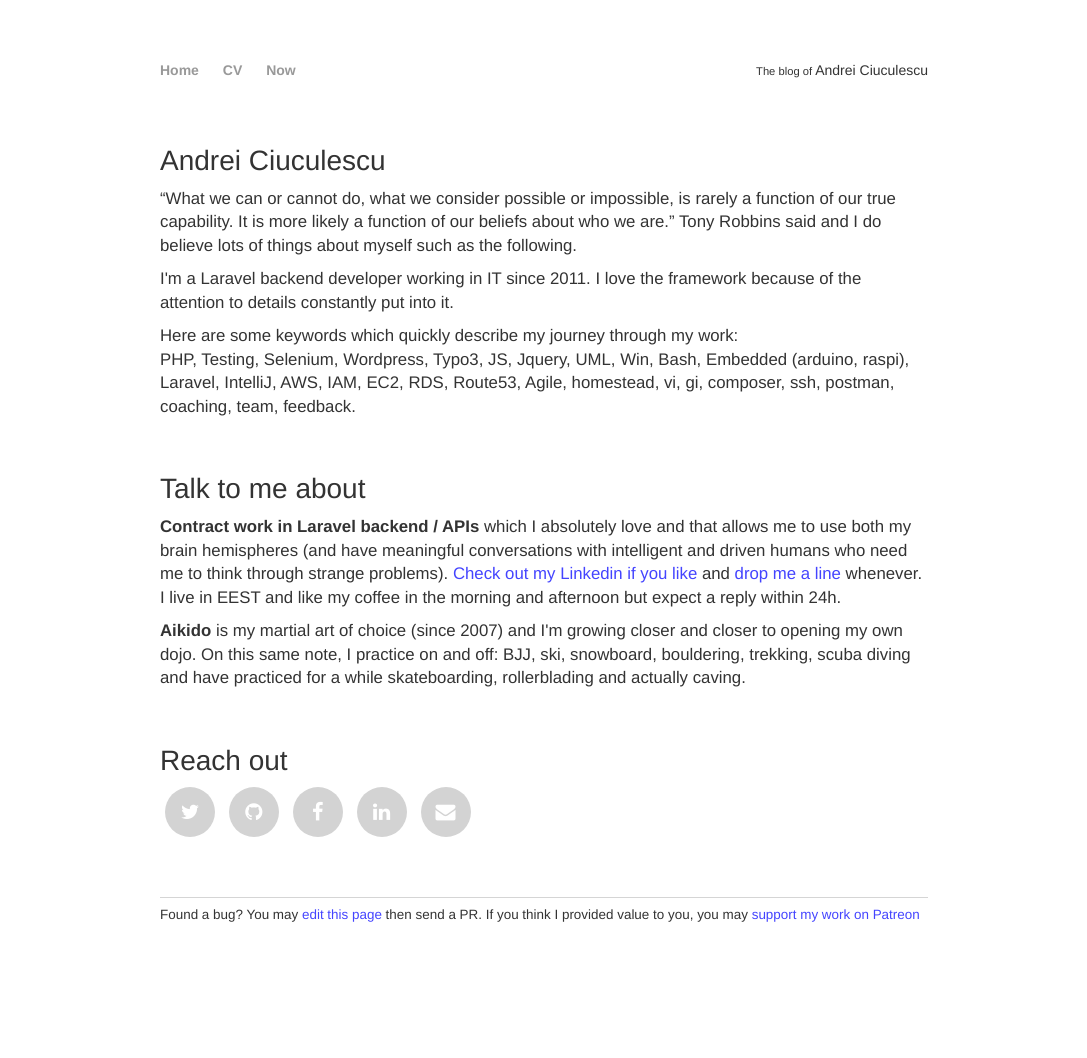
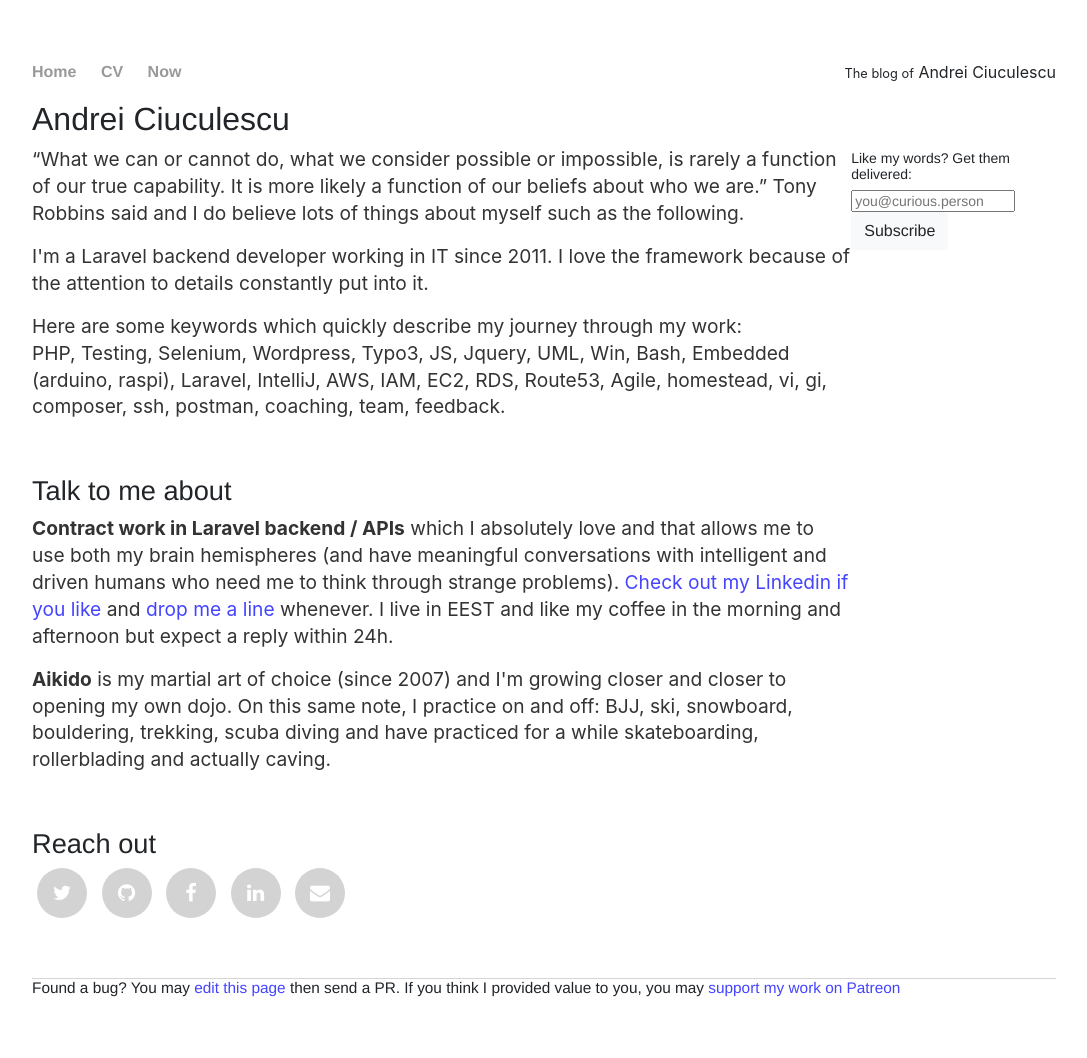
Before and after one commit to anrei0000/anrei0000.github.io, a Jekyll site: the page built from cv/index.html, in a window 1280 px wide. Shown: the whole page, without its empty margins (96-1183 px from the left). Built offline with Jekyll 4.4.1, drawn with Linux system fonts in a browser that asks for light colours; nearby versions of some CDN libraries; comment, search, counter and statistics services are not loaded; a style sheet for code colours, icons or effects is not loaded; before the commit the page ends 982 px from its top, so only the background shows below that.

Commit message:
- add subscription

```diff
--- a/_layouts/default.html
+++ b/_layouts/default.html
@@ -1,24 +1,9 @@
 <!DOCTYPE html>
 <html>
 <head>
-    <!-- Global site tag (gtag.js) - Google Analytics -->
-    <!--     <script async src="https://www.googletagmanager.com/gtag/js?id=UA-141373699-1"></script>
-        <script>
-            window.dataLayer = window.dataLayer || [];
-
-            function gtag() {
-                dataLayer.push(arguments);
-            }
-
-            gtag('js', new Date());
-
-            gtag('config', 'UA-141373699-1', {'allow_ad_personalization_signals': false, 'anonymize_ip': true});
-        </script>
-     -->
     <title>{{ page.title }}</title>
     <link rel=icon href=/resources/anrei0000_logo.png>
-    <link rel="stylesheet"
-          href="https://maxcdn.bootstrapcdn.com/bootstrap/3.3.5/css/bootstrap.min.css">
+    <link rel="stylesheet" href="https://maxcdn.bootstrapcdn.com/bootstrap/4.0.0/css/bootstrap.min.css" integrity="sha384-Gn5384xqQ1aoWXA+058RXPxPg6fy4IWvTNh0E263XmFcJlSAwiGgFAW/dAiS6JXm" crossorigin="anonymous">
     <link rel="stylesheet"
           href="https://maxcdn.bootstrapcdn.com/font-awesome/4.5.0/css/font-awesome.min.css">
     <link rel="stylesheet"
@@ -29,6 +14,7 @@
     <link rel="stylesheet" type="text/css" href="/css/social.css">
 </head>
 <body>
+<div class="top">
     <div style="display: flex; justify-content: space-between">
         <nav>
             <ul>
@@ -36,7 +22,7 @@
                 <!--        <li><a href="/about">About</a></li>-->
                 <li><a href="/cv">CV</a></li>
                 <li><a href="/now">Now</a></li>
-            <!-- <li><a href="/links">Links</a></li> -->
+                <!-- <li><a href="/link s">Links</a></li> -->
                 <!-- <li><a href="/blog">Blog</a></li> -->
             </ul>
         </nav>
@@ -44,22 +30,47 @@
             <span style="font-size: 80%">The blog of</span> Andrei Ciuculescu
         </span>
     </div>
+</div>
 
+<div class="content" style="display: flex;  flex-wrap: wrap; ">
+    <div class="content-inside" style="flex: 1 70%;">
         {{ content }}
+    </div>
+    <div class="sidebar" style="flex: 1 10%; padding-top: 50px;">
+
+        <div class="signup">
+            <!-- Begin Mailchimp Signup Form -->
+            <link href="//cdn-images.mailchimp.com/embedcode/classic-10_7.css" rel="stylesheet" type="text/css">
+            <style type="text/css">
+                #mc_embed_signup{background:#fff; clear:left; font:14px Helvetica,Arial,sans-serif; }
+                /* Add your own Mailchimp form style overrides in your site stylesheet or in this style block.
+                   We recommend moving this block and the preceding CSS link to the HEAD of your HTML file. */
+            </style>
+
+            <div id="mc_embed_signup">
+                <form action="https://imiasum.us16.list-manage.com/subscribe/post?u=d3580c2f137194281a157e2cd&amp;id=0c27242e38" method="post" id="mc-embedded-subscribe-form" name="mc-embedded-subscribe-form" class="validate" target="_blank" novalidate>
+                    <div id="mc_embed_signup_scroll">
+                        <div class="mc-field-group">
+                            <label for="mce-EMAIL">Like my words? Get them delivered: </label>
+                            <input type="email" value="" placeholder="you@curious.person" name="EMAIL" class="required email" id="mce-EMAIL">
+                        </div>
+                        <div id="mce-responses" class="clear">
+                            <div class="response" id="mce-error-response" style="display:none"></div>
+                            <div class="response" id="mce-success-response" style="display:none"></div>
+                        </div>    <!-- real people should not fill this in and expect good things - do not remove this or risk form bot signups-->
+                        <div style="position: absolute; left: -5000px;" aria-hidden="true"><input type="text" name="b_d3580c2f137194281a157e2cd_0c27242e38" tabindex="-1" value=""></div>
+                        <div class="clear"><input type="submit" value="Subscribe" name="subscribe" id="mc-embedded-subscribe" class="btn btn-light"></div>
+                    </div>
+                </form>
+            </div>
+            <script type='text/javascript' src='//s3.amazonaws.com/downloads.mailchimp.com/js/mc-validate.js'></script><script type='text/javascript'>(function($) {window.fnames = new Array(); window.ftypes = new Array();fnames[0]='EMAIL';ftypes[0]='email';fnames[1]='FNAME';ftypes[1]='text';fnames[2]='LNAME';ftypes[2]='text';fnames[3]='ADDRESS';ftypes[3]='address';fnames[4]='PHONE';ftypes[4]='phone';}(jQuery));var $mcj = jQuery.noConflict(true);</script>
+            <!--End mc_embed_signup-->
+        </div>
+
+    </div>
+</div>
 
 <footer>
-    <!--    <div class="container">-->
-    <!--        <div class="row">-->
-    <!--            <h4>Please share if you liked</h4>-->
-    <!--            <div>-->
-    <!--                <ul class="social-network social-circle">-->
-    <!--                    <li><a href="#" class="icoFacebook" title="Facebook"><i class="fa fa-facebook"></i></a></li>-->
-    <!--                    <li><a href="#" class="icoTwitter" title="Twitter"><i class="fa fa-twitter"></i></a></li>-->
-    <!--                    <li><a href="#" class="icoGoogle" title="Google +"><i class="fa fa-google-plus"></i></a></li>-->
-    <!--                </ul>-->
-    <!--            </div>-->
-    <!--        </div>-->
-    <!--    </div>-->
     <h4>
         <span>Found a bug? You may
             <a target="_blank"
--- a/css/main.css
+++ b/css/main.css
@@ -1,7 +1,7 @@
 
 body {
     margin: 60px auto;
-    width: 60%;
+    width: 80%;
 }
 
 a {
@@ -14,10 +14,35 @@
 }
 
 p {
-    # font-size: 1.2em;
+    font-size: 1.2em;
     line-height: 1.4em;
     color: #333;
 }
+
+/*#footer {*/
+/*    position: relative;*/
+/*}*/
+
+/*#footer form input {*/
+/*    position: absolute;*/
+/*    left: 163px;*/
+/*}*/
+
+/*.mce_inline_error {*/
+/*    padding: 30px 0 0 228px;*/
+/*    position: absolute;*/
+/*    top: 91px;*/
+/*}*/
+
+/*.mce_inline_error {*/
+/*    left: -64px;*/
+/*}*/
+
+/*#mc-embedded-subscribe.btn {*/
+/*    position: absolute;*/
+/*    left: 310px;*/
+/*}*/
+
 
 p.small {
     font-style: italic;
@@ -90,22 +115,6 @@
     margin: 0px 0px 60px;
 }
 
-.cv h1 {
-    font-size: 3em;
-}
-
-.cv h2 {
-    font-size: 2em;
-}
-
-.cv address, .cv .download {
-    font-family: 'Helvetica', 'Arial', 'Sans-Serif', serif;
-}
-
-.cv address, .cv p {
-    font-size: 1.2em;
-}
-
 .cv .download {
     float: right;
     font-size: .8em;
--- a/cv/index.html
+++ b/cv/index.html
@@ -5,7 +5,7 @@
 
 <div class="cv">
     <!--    <a href="#" class="download" title="Download CV as PDF">Download CV</a>-->
-    <h2>Andrei Ciuculescu</h2>
+    <h1>Andrei Ciuculescu</h1>
     <p>“What we can or cannot do, what we consider possible or impossible,
         is rarely a function of our true capability.
         It is more likely a function of our beliefs about who we are.”
```
Lines whose indentation alone changed are shown as unchanged.
